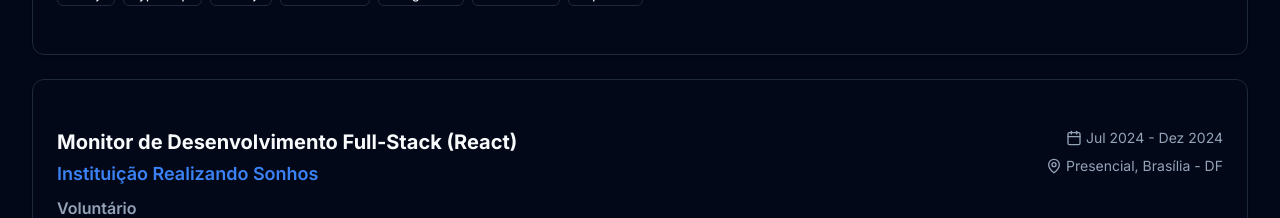
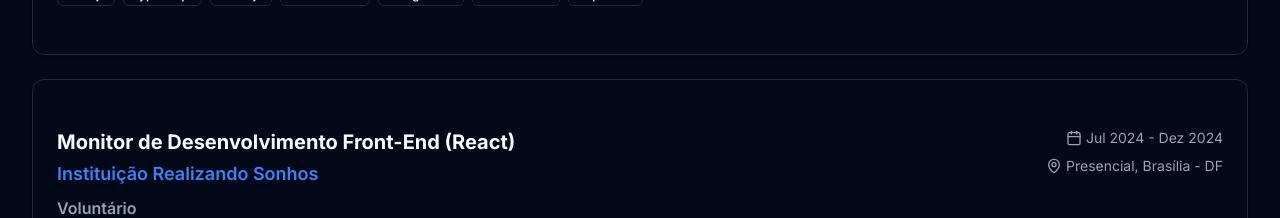
Before and after one commit to felipethecreator/web-portfolio, a Next.js app: page / in a window 1280 px wide. Shown: the part 5020-5238 px from the top of the page. Built offline with nearby package versions, Linux system fonts and the light colour scheme.

Commit message:
refactor: troca de titulo em experiência

```diff
--- a/src/components/Experience.tsx
+++ b/src/components/Experience.tsx
@@ -52,7 +52,7 @@
       technologies: ["Next.js", "Typescript", "Node.js", "TailwindCSS", "PostgreSQL", "Prisma ORM", "Supabase"],
     },
     {
-      title: "Monitor de Desenvolvimento Full-Stack (React)",
+      title: "Monitor de Desenvolvimento Front-End (React)",
       company: "Instituição Realizando Sonhos",
       type: "Voluntário",
       location: "Presencial, Brasília - DF",
```
